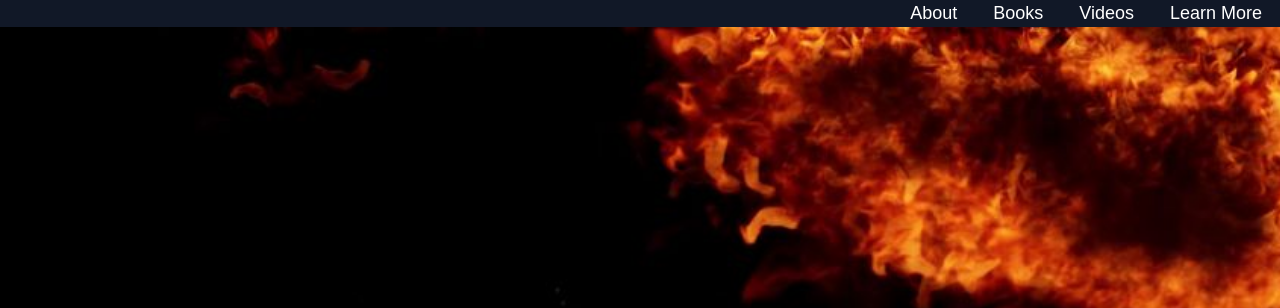
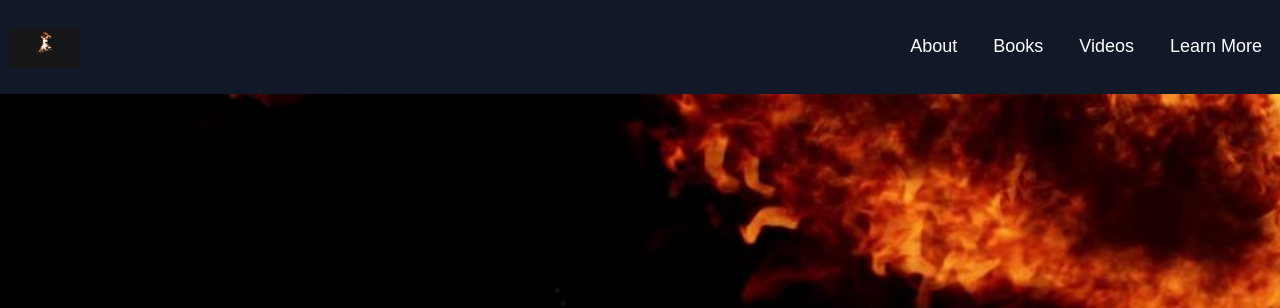
Before and after one commit to JuliusGoddard/candicehughes, a Gatsby site: page / in a window 1280 px wide. Shown: the top 308 px of the page. Built offline with nearby package versions, Linux system fonts and the light colour scheme; Gatsby itself is replaced by a stand-in of ours.

Commit message:
new logo

```diff
--- a/src/components/navbar.js
+++ b/src/components/navbar.js
@@ -1,12 +1,12 @@
 import React from 'react'
-
+import Logo from '../images/daniel-carmona-DxnDLYFbXik-unsplash.jpg'
 
 const Navbar = () => {
 
     return (
         <div className="flex justify-between items-center bg-gray-900 fixed inset-x-0 z-40">
             <div className="">
-
+            <img className="w-20 px-2 mt-6" src={Logo}></img>
             </div>
             <div className="flex flex-row items-center justify-center">
                 <a href="#bio" className="px-4 text-white hover:text-red-700 hover:text-lg">About</a>
```
Also changed, not shown: src/images/Logo.PNG (deleted), src/images/logo.JPG (deleted).
